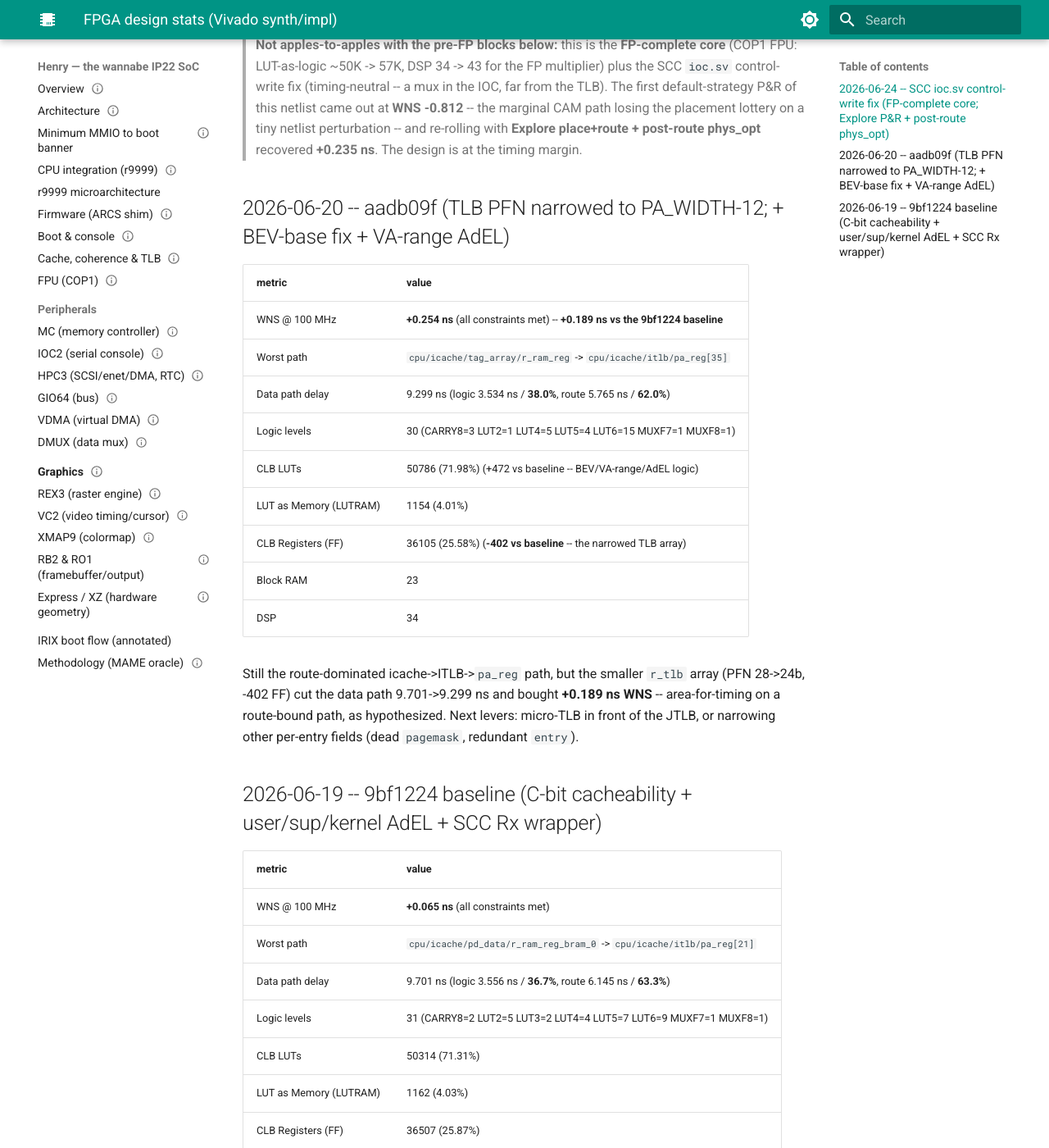
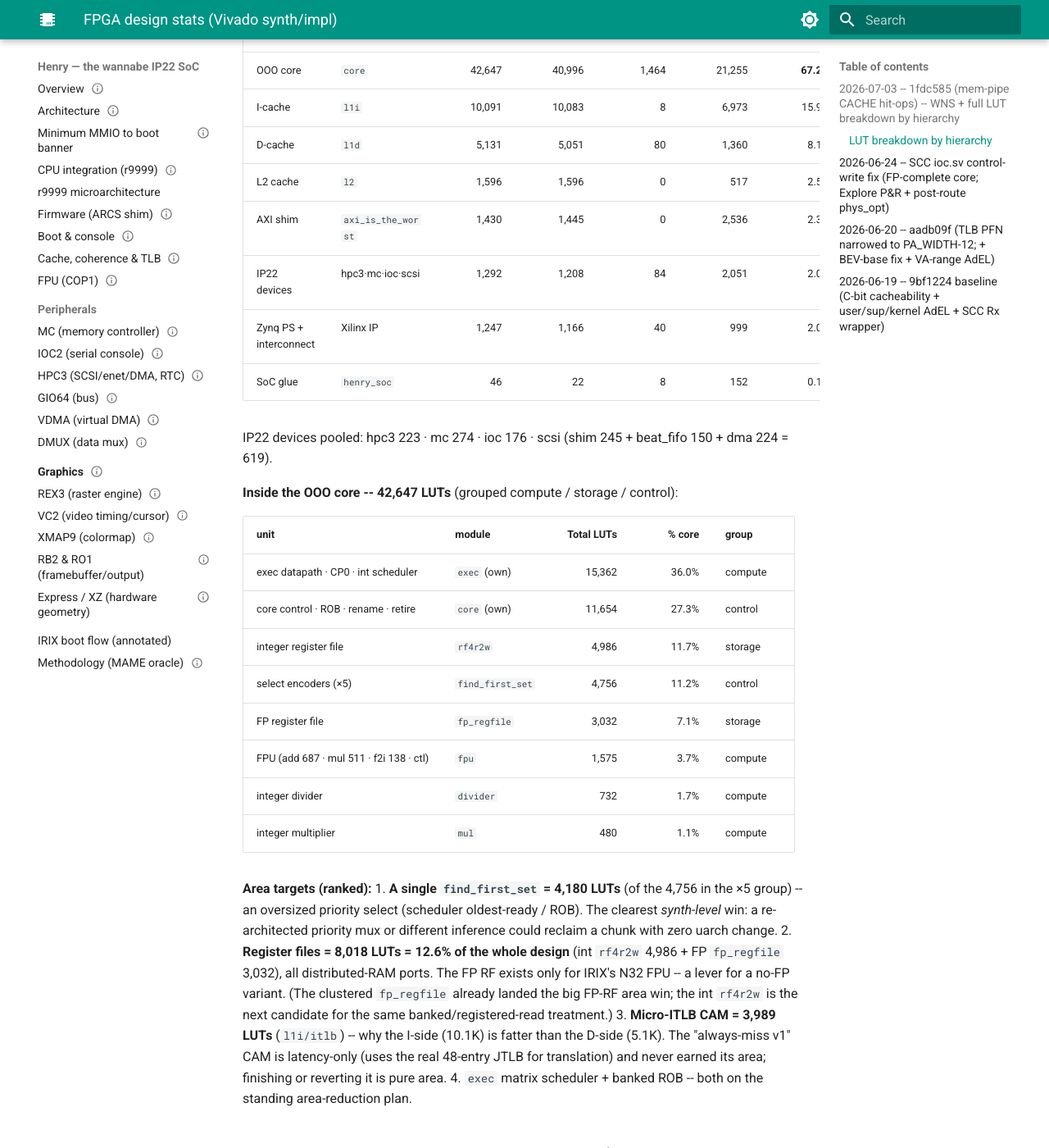
Before and after one commit to dsheffie/henry-the-wannabe-ip22-soc, an MkDocs documentation site: the page built from docs/fpga_stats.md, in a window 1280 px wide and 1400 px high, scrolled down 1442 px. Shown: the whole window at 82% size. Built offline with MkDocs 1.6.1 and Material for MkDocs 9.7.7, drawn with Linux system fonts in a browser that asks for light colours; some of the changed text lies outside the part shown.

Commit message:
docs/fpga_stats: WNS + full LUT breakdown by hierarchy; bump r9999 -> 1fdc585
r9999 submodule -> 1fdc585 (mem-pipe CACHE hit-ops -- D Hit-WB/Inval now
translate through the dtlb; fixes IRIX vfs_mountroot EWRONGFS).  This
netlist closes timing at WNS +0.147 ns (impl_12).

fpga_stats.md gains a 2026-07-03 block with the full hierarchical LUT
breakdown from report_utilization -hierarchical on the synth checkpoint:
top-level (63,480 LUTs / 90% of device; CPU = 93.7%) + an OOO-core
drill-down (exec/control/regfiles/encoders) + ranked area targets (a
4,180-LUT find_first_set, 8K in register files, the 3,989-LUT micro-ITLB).

Co-Authored-By: Claude Fable 5 <noreply@anthropic.com>

````diff
--- a/docs/fpga_stats.md
+++ b/docs/fpga_stats.md
@@ -12,6 +12,79 @@ The WNS path has long been the **icache -> ITLB -> `pa_reg`** chain (the 48-entr
 fully-associative TLB CAM), and it is **route-dominated** (~63% route) -- so area
 reductions that shrink the TLB array tend to help WNS more than logic-level
 counting suggests. Newest block first.
+
+## 2026-07-03 -- 1fdc585 (mem-pipe CACHE hit-ops) -- WNS + full LUT breakdown by hierarchy
+
+| metric | value |
+|--------|-------|
+| WNS @ 100 MHz | **+0.147 ns** (all met, 0 failing endpoints; impl_12 strategy) |
+| Worst path | `cpu/cpu/e/r_int_result_reg[0]` -> `cpu/dcache/dtlb/pa_reg[28]` |
+| Data path delay | 9.501 ns  (logic 2.874 ns / **30.3%**, route 6.627 ns / **69.7%**) |
+| CLB LUTs (post-route) | 62320 (88.32%) |
+| LUT as Logic | 60469 (85.70%) |
+| LUT as Memory (LUTRAM) | 1851 (6.43%) |
+| CLB Registers (FF) | 35910 (25.45%) |
+| Block RAM | 25 |
+| DSP | 43 |
+
+> The worst path shifted this build from the icache->ITLB chain to the **dcache** side
+> (`e/r_int_result` -> `dtlb/pa_reg` -- the AGU result reaching the D-side 48-way CAM), still
+> route-dominated (**70%**). The mem-pipe CACHE hit-ops (D Hit-WB/Inval now translate through the
+> dtlb like loads -- fixes IRIX `vfs_mountroot` EWRONGFS) added ~2.9K synth LUTs but closed at
+> +0.147 ns.
+
+### LUT breakdown by hierarchy
+
+From `report_utilization -hierarchical` on the **synthesized** netlist (`synth_1.dcp`). These are
+synth **Total LUTs** (pre-route, includes SRLs) = **63,480**; post-route packing lands them at the
+62,320 CLB LUTs above. Regenerate with:
+
+```tcl
+open_checkpoint <run>/synth_1/ultra96v2_oob_wrapper.dcp
+report_utilization -hierarchical -hierarchical_depth 20 -file util_hier.rpt
+```
+
+**Top level -- 63,480 LUTs = 90.0% of the 70,560-LUT device.** The r9999 CPU (core + all caches)
+is **93.7%** of the design; the SoC/AXI/PS glue is the remaining ~6%.
+
+| block | module | Total LUTs | Logic | LUTRAM | FFs | % design |
+|-------|--------|-----------:|------:|-------:|----:|---------:|
+| OOO core | `core` | 42,647 | 40,996 | 1,464 | 21,255 | **67.2%** |
+| I-cache | `l1i` | 10,091 | 10,083 | 8 | 6,973 | 15.9% |
+| D-cache | `l1d` | 5,131 | 5,051 | 80 | 1,360 | 8.1% |
+| L2 cache | `l2` | 1,596 | 1,596 | 0 | 517 | 2.5% |
+| AXI shim | `axi_is_the_worst` | 1,430 | 1,445 | 0 | 2,536 | 2.3% |
+| IP22 devices | hpc3·mc·ioc·scsi | 1,292 | 1,208 | 84 | 2,051 | 2.0% |
+| Zynq PS + interconnect | Xilinx IP | 1,247 | 1,166 | 40 | 999 | 2.0% |
+| SoC glue | `henry_soc` | 46 | 22 | 8 | 152 | 0.1% |
+
+IP22 devices pooled: hpc3 223 · mc 274 · ioc 176 · scsi (shim 245 + beat_fifo 150 + dma 224 = 619).
+
+**Inside the OOO core -- 42,647 LUTs** (grouped compute / storage / control):
+
+| unit | module | Total LUTs | % core | group |
+|------|--------|-----------:|-------:|-------|
+| exec datapath · CP0 · int scheduler | `exec` (own) | 15,362 | 36.0% | compute |
+| core control · ROB · rename · retire | `core` (own) | 11,654 | 27.3% | control |
+| integer register file | `rf4r2w` | 4,986 | 11.7% | storage |
+| select encoders (×5) | `find_first_set` | 4,756 | 11.2% | control |
+| FP register file | `fp_regfile` | 3,032 | 7.1% | storage |
+| FPU (add 687 · mul 511 · f2i 138 · ctl) | `fpu` | 1,575 | 3.7% | compute |
+| integer divider | `divider` | 732 | 1.7% | compute |
+| integer multiplier | `mul` | 480 | 1.1% | compute |
+
+**Area targets (ranked):**
+1. **A single `find_first_set` = 4,180 LUTs** (of the 4,756 in the ×5 group) -- an oversized priority
+   select (scheduler oldest-ready / ROB). The clearest *synth-level* win: a re-architected priority
+   mux or different inference could reclaim a chunk with zero uarch change.
+2. **Register files = 8,018 LUTs = 12.6% of the whole design** (int `rf4r2w` 4,986 + FP `fp_regfile`
+   3,032), all distributed-RAM ports. The FP RF exists only for IRIX's N32 FPU -- a lever for a
+   no-FP variant. (The clustered `fp_regfile` already landed the big FP-RF area win; the int
+   `rf4r2w` is the next candidate for the same banked/registered-read treatment.)
+3. **Micro-ITLB CAM = 3,989 LUTs** (`l1i/itlb`) -- why the I-side (10.1K) is fatter than the D-side
+   (5.1K). The "always-miss v1" CAM is latency-only (uses the real 48-entry JTLB for translation) and
+   never earned its area; finishing or reverting it is pure area.
+4. `exec` matrix scheduler + banked ROB -- both on the standing area-reduction plan.
 
 ## 2026-06-24 -- SCC ioc.sv control-write fix (FP-complete core; Explore P&R + post-route phys_opt)
 
````
